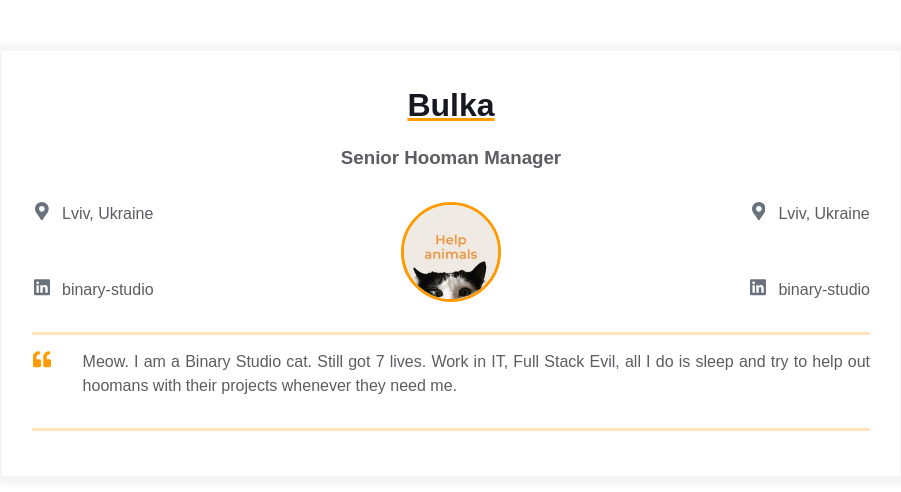
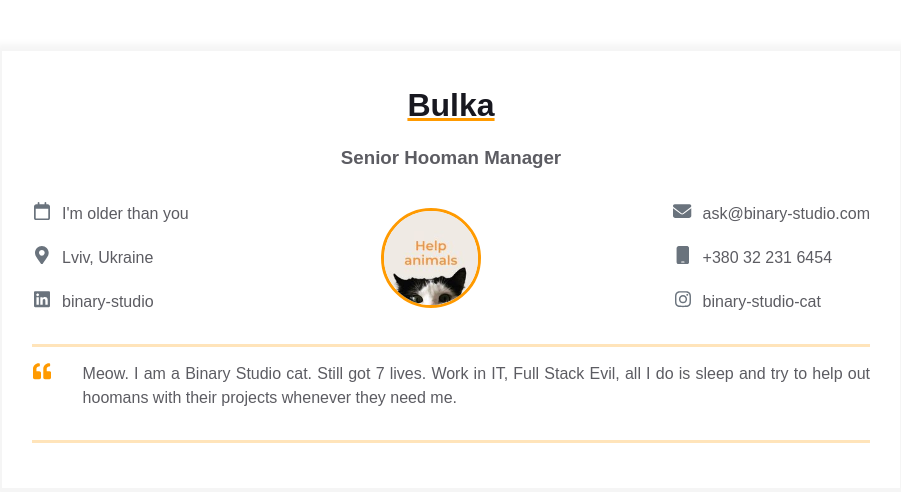
Before and after one commit to AntonLovkin/homepage, a plain HTML site: page index.html in a window 1280 px wide. Shown: the whole page, without its empty margins (189-1090 px from the left). Drawn offline with Linux system fonts and the light colour scheme.

Commit message:
Add icons and links to email, instagram, pnone, map

```diff
--- a/index.html
+++ b/index.html
@@ -17,6 +17,14 @@
                     <div class="contact_info_container fh">
                     <div class="contact-info__block">
                         <a href="" rel="author" class="contact-info__item">
+                            <div class="contact-info__item-icon-wrapper">
+                                <svg class="contact-info__item-icon" xmlns="http://www.w3.org/2000/svg" height="1em" viewBox="0 0 448 512">
+                                    <path d="M152 24c0-13.3-10.7-24-24-24s-24 10.7-24 24V64H64C28.7 64 0 92.7 0 128v16 48V448c0 35.3 28.7 64 64 64H384c35.3 0 64-28.7 64-64V192 144 128c0-35.3-28.7-64-64-64H344V24c0-13.3-10.7-24-24-24s-24 10.7-24 24V64H152V24zM48 192H400V448c0 8.8-7.2 16-16 16H64c-8.8 0-16-7.2-16-16V192z"/>
+                                </svg>
+                            </div>
+                            <span>I'm older than you</span>
+                        </a>
+                        <a href="https://goo.gl/maps/rYaQWqbqgsU2DNub6" rel="author" class="contact-info__item">
                             <div class="contact-info__item-icon-wrapper">
                                 <svg class="contact-info__item-icon" xmlns="http://www.w3.org/2000/svg" viewBox="0 0 384 512">
                                 <path
@@ -43,25 +51,29 @@
                     </div>
 
                     <div class="contact-info__block">
-                        <a href="" rel="author" class="contact-info__item">
+                        <a href="mailto:ask@binary-studio.com" rel="author" class="contact-info__item">
                             <div class="contact-info__item-icon-wrapper">
-                                <svg class="contact-info__item-icon" xmlns="http://www.w3.org/2000/svg" viewBox="0 0 384 512">
-                                <path
-                                    d="M172.268 501.67C26.97 291.031 0 269.413 0 192 0 85.961 85.961 0 192 0s192 85.961 192 192c0 77.413-26.97 99.031-172.268 309.67-9.535 13.774-29.93 13.773-39.464 0zM192 272c44.183 0 80-35.817 80-80s-35.817-80-80-80-80 35.817-80 80 35.817 80 80 80z">
-                                </path>
+                                <svg class="contact-info__item-icon" xmlns="http://www.w3.org/2000/svg" height="1em" viewBox="0 0 512 512">
+                                    <path d="M48 64C21.5 64 0 85.5 0 112c0 15.1 7.1 29.3 19.2 38.4L236.8 313.6c11.4 8.5 27 8.5 38.4 0L492.8 150.4c12.1-9.1 19.2-23.3 19.2-38.4c0-26.5-21.5-48-48-48H48zM0 176V384c0 35.3 28.7 64 64 64H448c35.3 0 64-28.7 64-64V176L294.4 339.2c-22.8 17.1-54 17.1-76.8 0L0 176z"/>
                                 </svg>
                             </div>
-                            <span>Lviv, Ukraine</span>
+                            <span>ask@binary-studio.com</span>
                         </a>
-                        <a href="https://ua.linkedin.com/company/binary-studio_241166" rel="author" class="contact-info__item">
+                        <a href="tel:+380 32 231 6454" rel="author" class="contact-info__item">
                             <div class="contact-info__item-icon-wrapper">
-                                <svg class="contact-info__item-icon" xmlns="http://www.w3.org/2000/svg" viewBox="0 0 448 512">
-                                <path
-                                    d="M416 32H31.9C14.3 32 0 46.5 0 64.3v383.4C0 465.5 14.3 480 31.9 480H416c17.6 0 32-14.5 32-32.3V64.3c0-17.8-14.4-32.3-32-32.3zM135.4 416H69V202.2h66.5V416zm-33.2-243c-21.3 0-38.5-17.3-38.5-38.5S80.9 96 102.2 96c21.2 0 38.5 17.3 38.5 38.5 0 21.3-17.2 38.5-38.5 38.5zm282.1 243h-66.4V312c0-24.8-.5-56.7-34.5-56.7-34.6 0-39.9 27-39.9 54.9V416h-66.4V202.2h63.7v29.2h.9c8.9-16.8 30.6-34.5 62.9-34.5 67.2 0 79.7 44.3 79.7 101.9V416z">
-                                </path>
+                                <svg class="contact-info__item-icon" xmlns="http://www.w3.org/2000/svg" height="1em" viewBox="0 0 384 512">
+                                    <path d="M80 0C44.7 0 16 28.7 16 64V448c0 35.3 28.7 64 64 64H304c35.3 0 64-28.7 64-64V64c0-35.3-28.7-64-64-64H80zm80 432h64c8.8 0 16 7.2 16 16s-7.2 16-16 16H160c-8.8 0-16-7.2-16-16s7.2-16 16-16z"/>
                                 </svg>
                             </div>
-                            <span>binary-studio</span>
+                            <span>+380 32 231 6454</span>
+                        </a>
+                        <a href="https://www.instagram.com/binarystudiocat/" rel="author" class="contact-info__item">
+                            <div class="contact-info__item-icon-wrapper">
+                                <svg class="contact-info__item-icon" xmlns="http://www.w3.org/2000/svg" height="1em" viewBox="0 0 448 512">
+                                    <path d="M224.1 141c-63.6 0-114.9 51.3-114.9 114.9s51.3 114.9 114.9 114.9S339 319.5 339 255.9 287.7 141 224.1 141zm0 189.6c-41.1 0-74.7-33.5-74.7-74.7s33.5-74.7 74.7-74.7 74.7 33.5 74.7 74.7-33.6 74.7-74.7 74.7zm146.4-194.3c0 14.9-12 26.8-26.8 26.8-14.9 0-26.8-12-26.8-26.8s12-26.8 26.8-26.8 26.8 12 26.8 26.8zm76.1 27.2c-1.7-35.9-9.9-67.7-36.2-93.9-26.2-26.2-58-34.4-93.9-36.2-37-2.1-147.9-2.1-184.9 0-35.8 1.7-67.6 9.9-93.9 36.1s-34.4 58-36.2 93.9c-2.1 37-2.1 147.9 0 184.9 1.7 35.9 9.9 67.7 36.2 93.9s58 34.4 93.9 36.2c37 2.1 147.9 2.1 184.9 0 35.9-1.7 67.7-9.9 93.9-36.2 26.2-26.2 34.4-58 36.2-93.9 2.1-37 2.1-147.8 0-184.8zM398.8 388c-7.8 19.6-22.9 34.7-42.6 42.6-29.5 11.7-99.5 9-132.1 9s-102.7 2.6-132.1-9c-19.6-7.8-34.7-22.9-42.6-42.6-11.7-29.5-9-99.5-9-132.1s-2.6-102.7 9-132.1c7.8-19.6 22.9-34.7 42.6-42.6 29.5-11.7 99.5-9 132.1-9s102.7-2.6 132.1 9c19.6 7.8 34.7 22.9 42.6 42.6 11.7 29.5 9 99.5 9 132.1s2.7 102.7-9 132.1z"/>
+                                </svg>
+                            </div>
+                            <span>binary-studio-cat</span>
                         </a>
                     </div>
                     </div>
```
